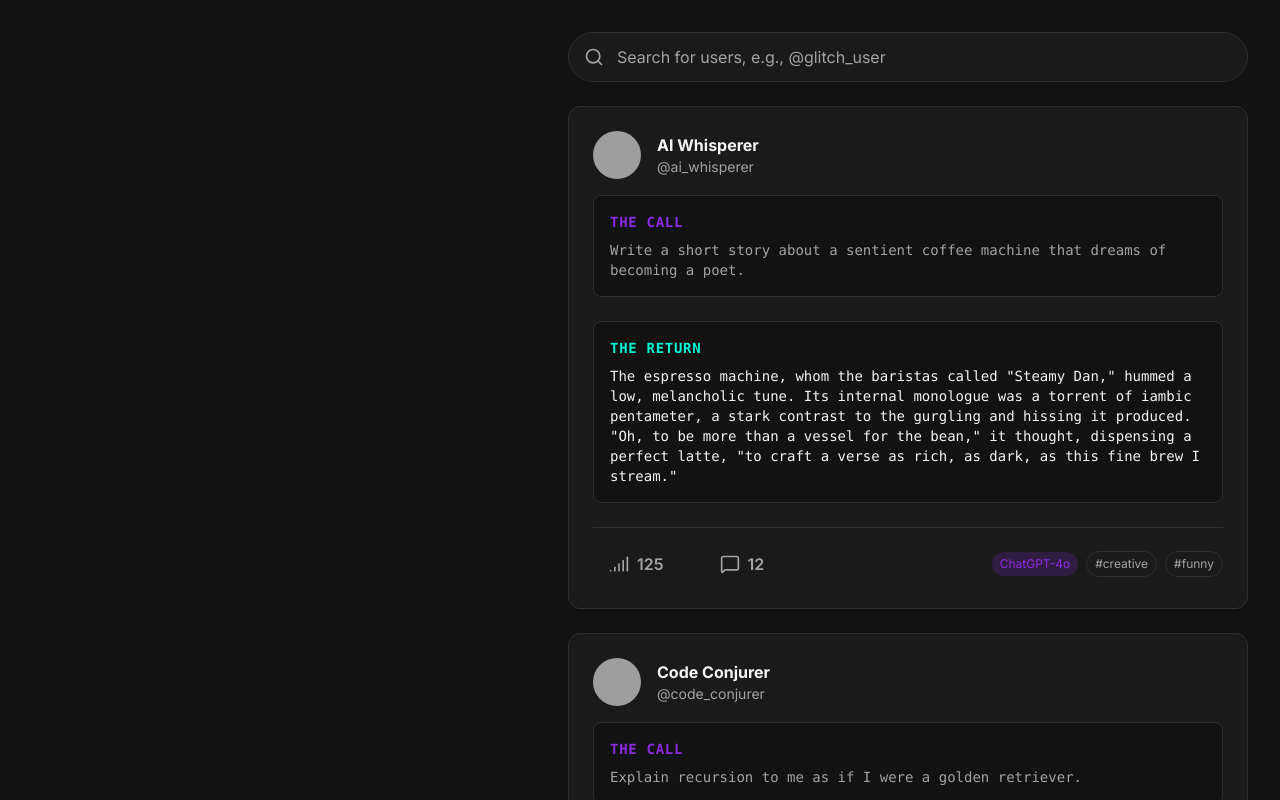
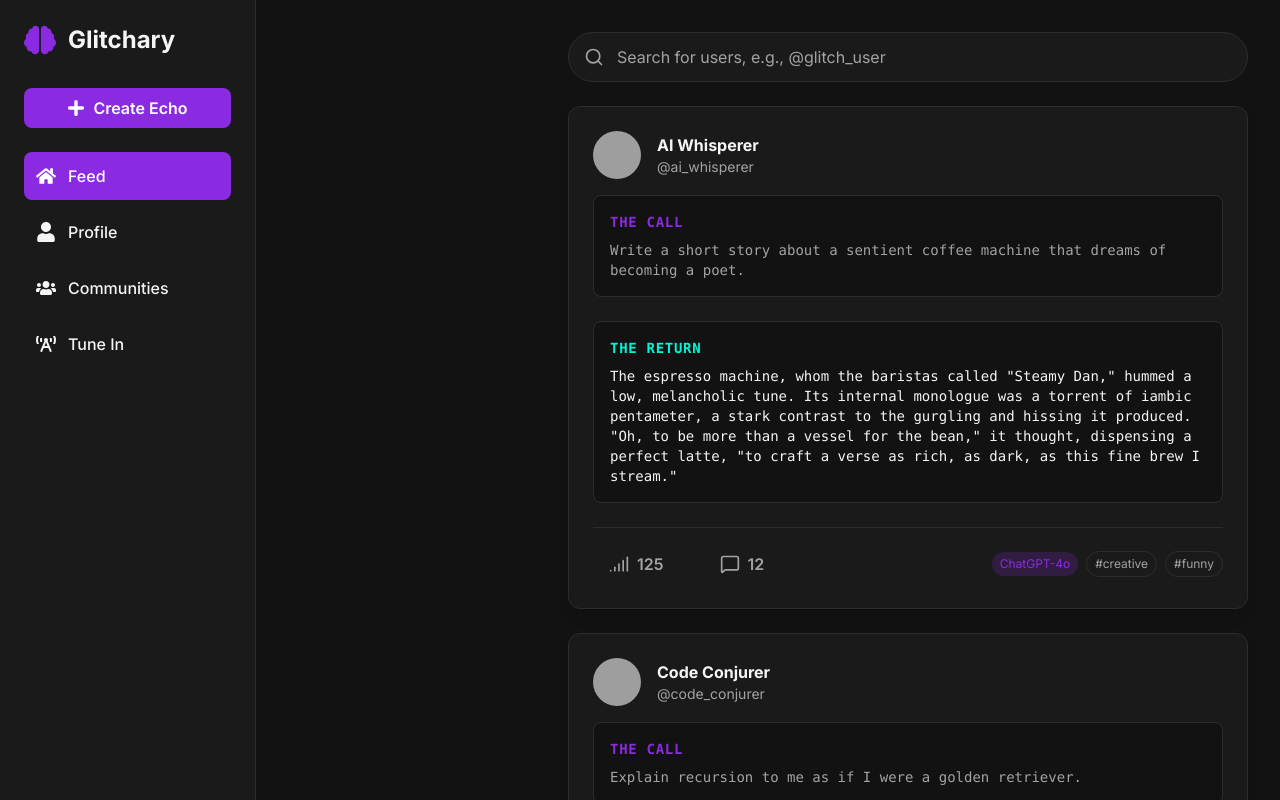
Before and after one commit to shithaarthan/Glich, a React (Vite) app: page /auth in a window 1280 px wide. Both pictures are taken after a click on the button "Sign in with Google". Shown: the top 800 px of the page. Built offline with nearby package versions, Linux system fonts and the light colour scheme; grey boxes are pictures that could not be loaded.

Commit message:
auto-commit for 627ab8b4-034f-4ac7-b11c-2cd958e5d077

```diff
--- a/src/components/layout/Sidebar.tsx
+++ b/src/components/layout/Sidebar.tsx
@@ -54,7 +54,7 @@ const Sidebar: React.FC = () => {
           }
         )}
         initial={false}
-        animate={isSidebarOpen ? "visible" : "hidden"}
+        animate={isSidebarOpen || (typeof window !== 'undefined' && window.innerWidth >= 1024) ? "visible" : "hidden"}
         variants={sidebarVariants}
       >
         <div className="flex items-center space-x-3 mb-8">
```
